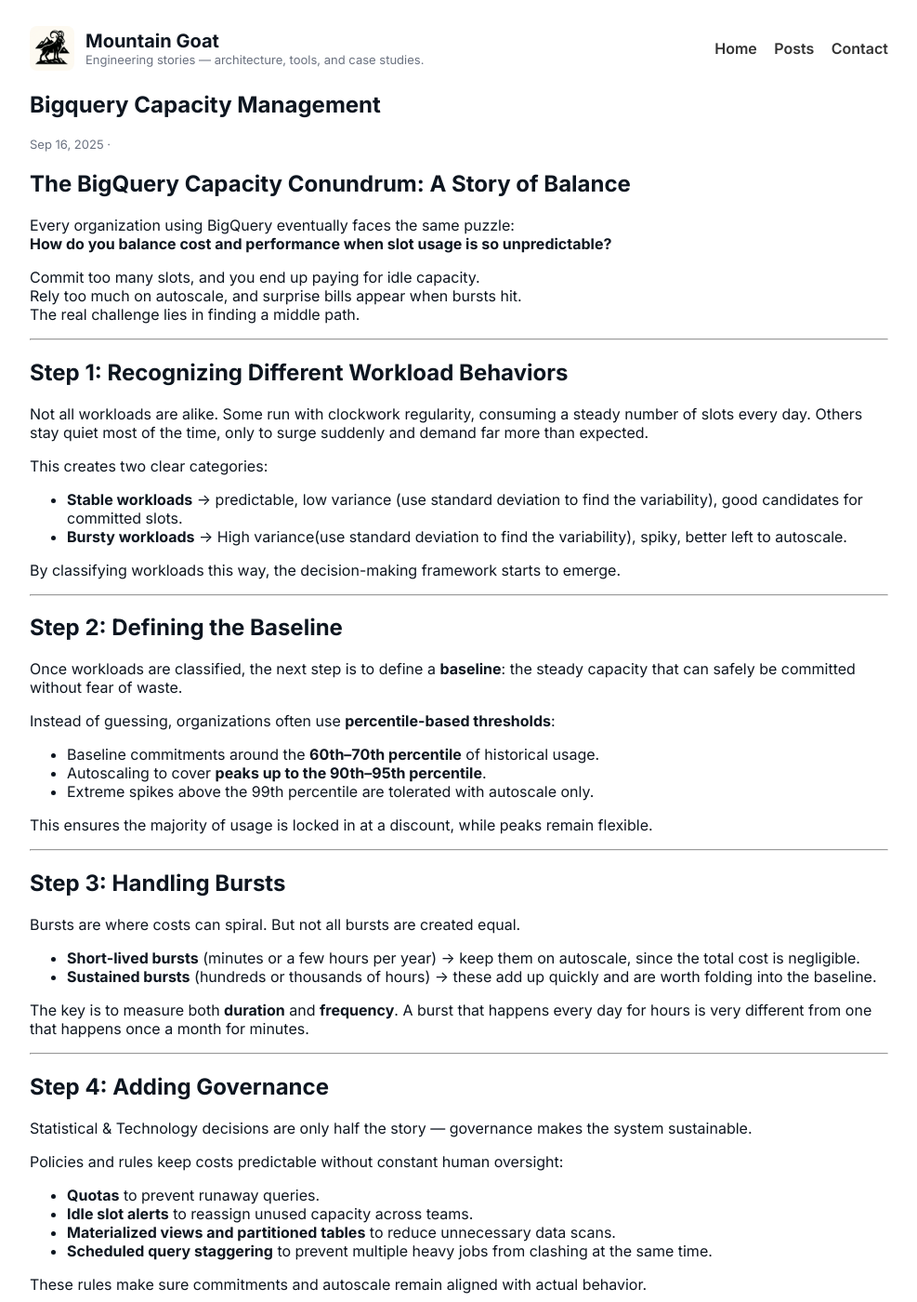
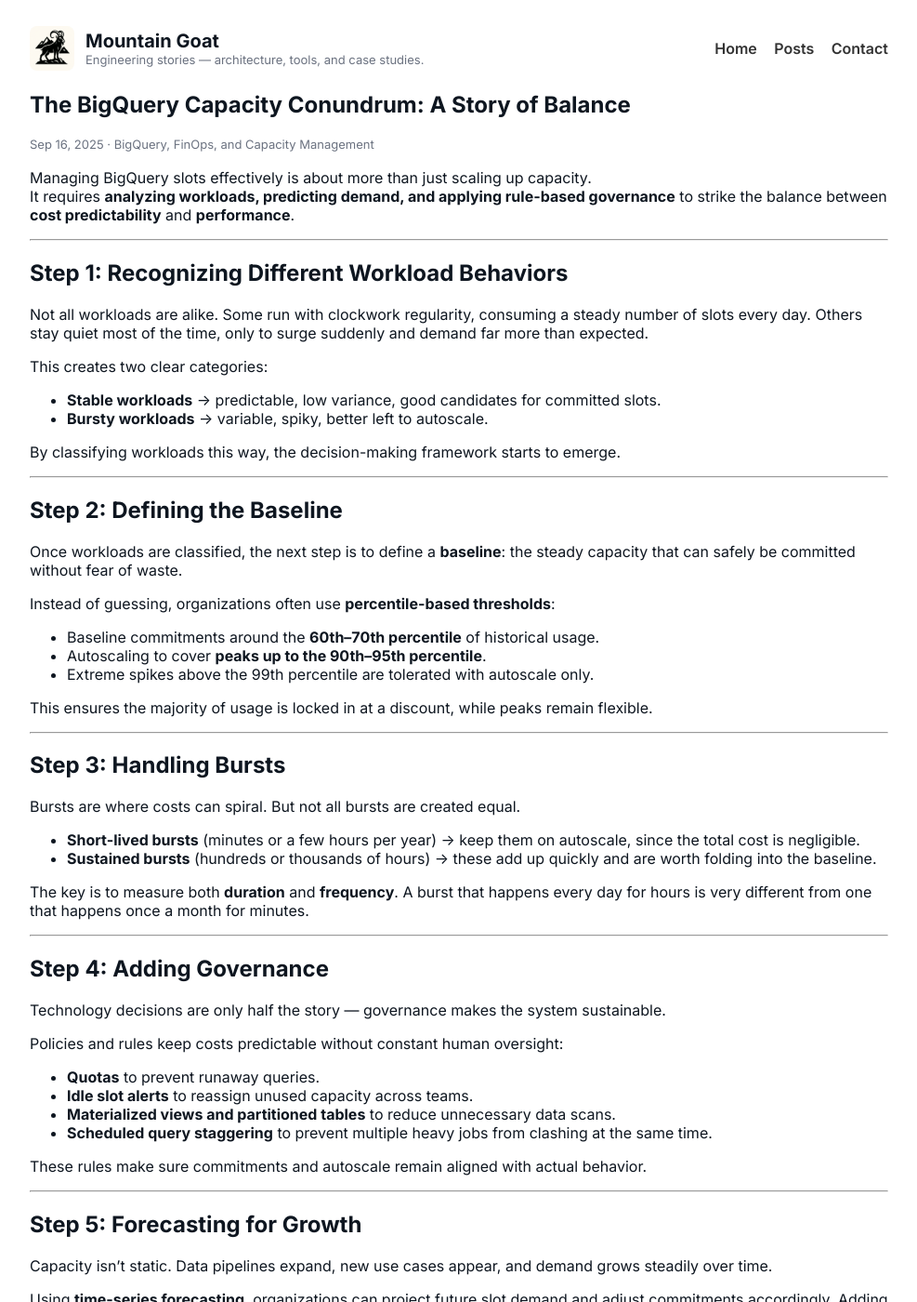
Before and after one commit to mountaingoat-blog/mountaingoat-blog, a Jekyll site: the page built from _posts/2025-09-16-bigquery-capacity-management.md, in a window 1280 px wide and 1400 px high. Shown: the whole window at 93% size, without its empty margins (146-1133 px from the left). Built offline with Jekyll 4.4.1, drawn with Linux system fonts in a browser that asks for light colours; our own code applies the rules of GitHub Pages for plain Markdown files; some of the changed text lies outside the part shown.

Commit message:
Update site content and posts

```diff
--- a/_posts/2025-09-16-bigquery-capacity-management.md
+++ b/_posts/2025-09-16-bigquery-capacity-management.md
@@ -1,11 +1,13 @@
-# The BigQuery Capacity Conundrum: A Story of Balance
+---
+layout: post
+title: "The BigQuery Capacity Conundrum: A Story of Balance"
+date: 2025-09-16
+categories: BigQuery FinOps
+tags: [BigQuery, FinOps, Capacity Management]
+---
 
-Every organization using BigQuery eventually faces the same puzzle:
-**How do you balance cost and performance when slot usage is so unpredictable?**
-
-Commit too many slots, and you end up paying for idle capacity.
-Rely too much on autoscale, and surprise bills appear when bursts hit.
-The real challenge lies in finding a middle path.
+Managing BigQuery slots effectively is about more than just scaling up capacity.
+It requires **analyzing workloads, predicting demand, and applying rule-based governance** to strike the balance between **cost predictability** and **performance**.
 
 ---
 
@@ -13,8 +15,8 @@
 Not all workloads are alike. Some run with clockwork regularity, consuming a steady number of slots every day. Others stay quiet most of the time, only to surge suddenly and demand far more than expected.
 
 This creates two clear categories:
-- **Stable workloads** → predictable, low variance (use standard deviation to find the variability), good candidates for committed slots.
-- **Bursty workloads** → High variance(use standard deviation to find the variability), spiky, better left to autoscale.
+- **Stable workloads** → predictable, low variance, good candidates for committed slots.
+- **Bursty workloads** → variable, spiky, better left to autoscale.
 
 By classifying workloads this way, the decision-making framework starts to emerge.
 
@@ -43,7 +45,7 @@
 ---
 
 ## Step 4: Adding Governance
-Statistical & Technology decisions are only half the story — governance makes the system sustainable.
+Technology decisions are only half the story — governance makes the system sustainable.
 
 Policies and rules keep costs predictable without constant human oversight:
 - **Quotas** to prevent runaway queries.
@@ -75,15 +77,31 @@
 
 ---
 
-## The Outcome
-This analysis helped me quickly frame a rule-based view of BigQuery capacity management. While this provides a strong starting point, it should be studied further and adapted to each organization’s unique workload patterns. **structured, rule-based system**:
+## Illustrations
 
-- **Stable workloads** → covered by commitments.
-- **Bursty workloads** → absorbed by autoscale.
-- **Governance** → ensures no one workload can upset the balance.
-- **Forecasting** → keeps the strategy future-proof.
+### Stable vs Bursty Workloads
+![Stable vs Bursty Workloads](/images/bq/stable-vs-bursty.png)
 
-The result?
-**Predictable costs, reliable performance, and a platform that scales smoothly with the business.**
+### Cost Tradeoff: Autoscale vs Commitment
+![Cost Tradeoff](/images/bq/autoscale-vs-commit.png)
 
-This is where **FinOps meets engineering** — turning a conundrum into a framework for growth.
+### Stable Workload Forecast (WD1)
+![Stable Workload Forecast](/images/bq/wd1-forecast.png)
+
+### Stable Workload Variability (WD1)
+![Stable Workload Variability](/images/bq/wd1-variability.png)
+
+### Bursty Workload Categorization (WD2)
+![Bursty Workload Categorization](/images/bq/wd2-categorization.png)
+
+---
+
+## Conclusion
+Based on the analysis work, I was able to quickly frame a structured, rule-based approach to BigQuery capacity management. This is an **early perspective** that should be studied further and adapted to each organization’s unique workload patterns.
+
+The result is a system where:
+- **Stable workloads** are cost-efficient through commitments.
+- **Bursty workloads** flex through autoscale.
+- **Governance and forecasting** keep the system predictable.
+
+This is where **FinOps meets engineering** — turning BigQuery from guesswork into a framework for growth.
```
Also changed, not shown: other parts of _posts/2025-09-16-bigquery-capacity-management.md (+1 -1 lines), images/autoscale-vs-commit.png (added), images/stable-vs-bursty.png (added), images/wd1-forecast.png (added), images/wd1-variability.png (added), images/wd2-categorization.png (added).
